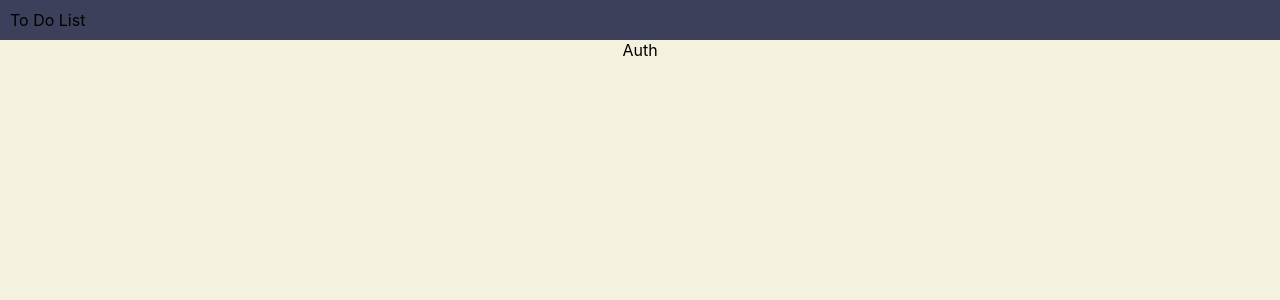
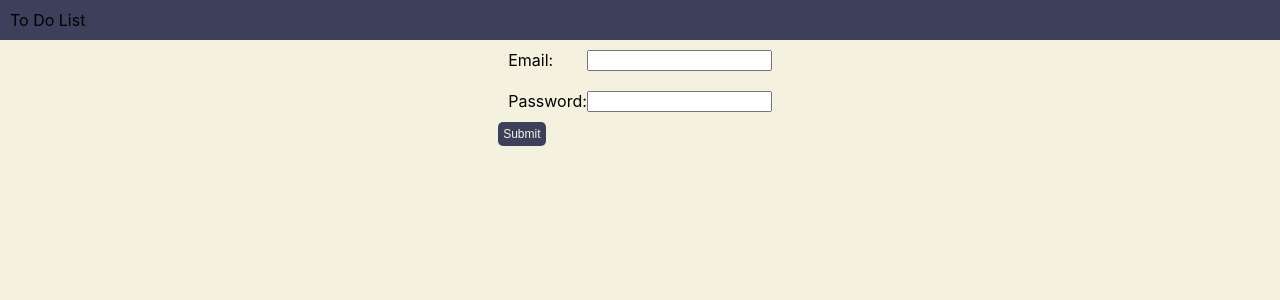
Before and after one commit to 2022-junely-demos/context-and-users, a React (Create React App) app: page /auth/1 in a window 1280 px wide. Shown: the top 300 px of the page. Built offline with nearby package versions, Linux system fonts and the light colour scheme.

Commit message:
adds email, password state and clickHandler to auth

```diff
--- a/src/App.js
+++ b/src/App.js
@@ -1,7 +1,7 @@
 import logo from './logo.svg';
 import './App.css';
 import Header from './components/Header/Header';
-import { Route, Switch } from 'react-router-dom';
+import { Redirect, Route, Switch } from 'react-router-dom';
 import Auth from './components/Auth';
 import Tasks from './components/Tasks';
 
@@ -12,6 +12,9 @@ function App() {
       <Switch>
         <Route path="/auth/:type" component={Auth} />
         <Route path="/tasks" component={Tasks} />
+        <Route path="*">
+          <Redirect to="/auth/sign-in" />
+        </Route>
       </Switch>
     </div>
   );
--- a/src/components/Auth.js
+++ b/src/components/Auth.js
@@ -1,3 +1,25 @@
+import { useState } from 'react';
+import { useParams } from 'react-router-dom';
+
 export default function Auth() {
-  return <div>Auth</div>;
+  const { type } = useParams();
+  const [email, setEmail] = useState('');
+  const [password, setPassword] = useState('');
+
+  const clickHandler = () => {
+    console.log('clicking button');
+  };
+  return (
+    <div>
+      <div className="form-controls">
+        <label>Email:</label>
+        <input type="text" value={email} onChange={(e) => setEmail(e.target.value)} />
+      </div>
+      <div className="form-controls">
+        <label>Password:</label>
+        <input type="password" value={password} onChange={(e) => setPassword(e.target.value)} />
+      </div>
+      <button onClick={clickHandler}>Submit</button>
+    </div>
+  );
 }
```
Also changed, not shown: wireframe.png (added).
